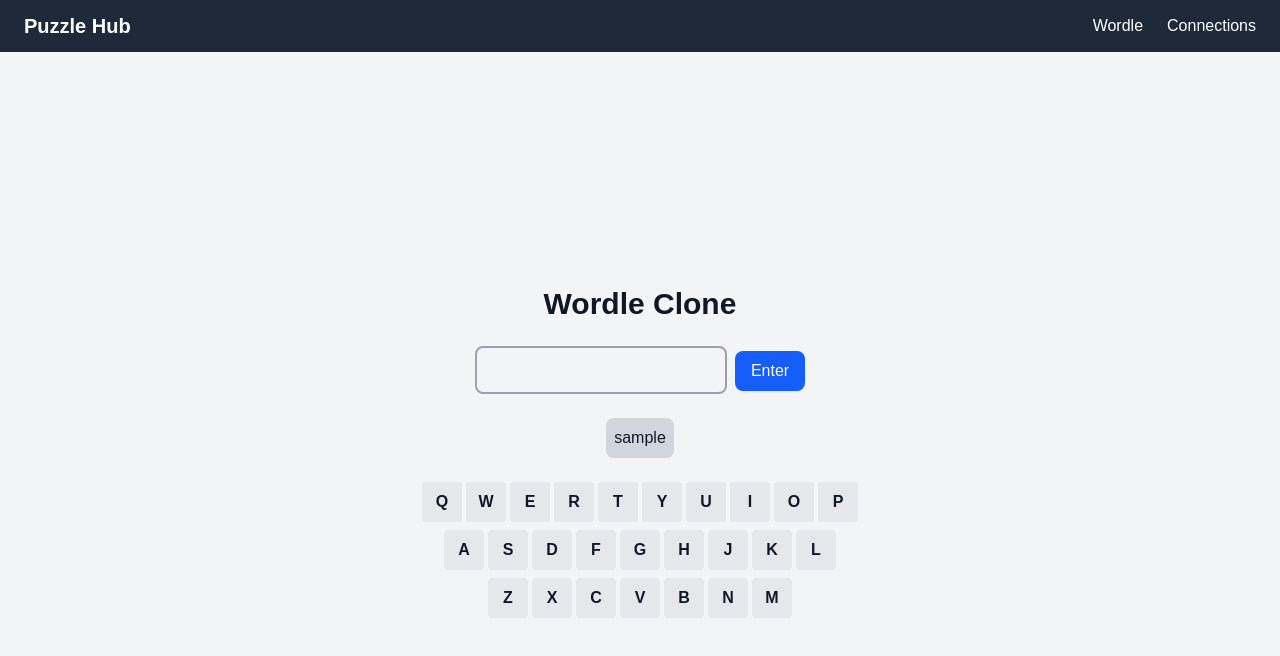
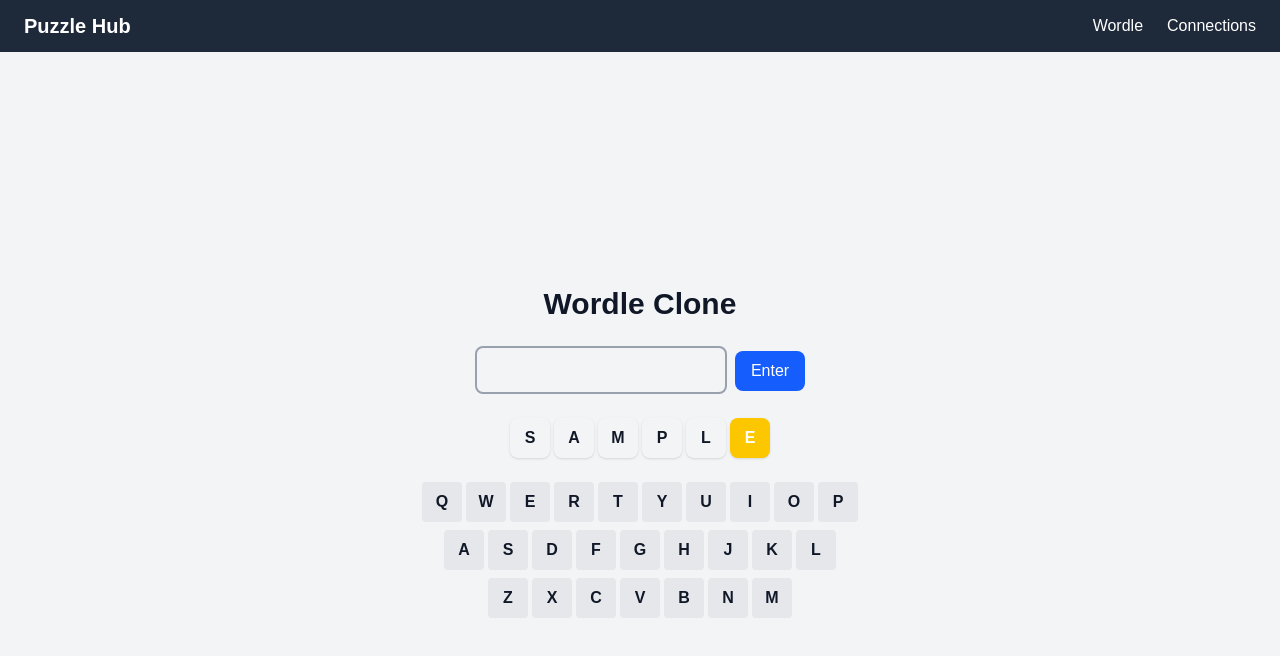
Before and after one commit to Rendo4/puzzle-hub, a Next.js app: page /wordle in a window 1280 px wide. Both pictures are taken after typing "Sample" into the empty fields and a click on the button "Enter". Shown: the top 656 px of the page. Built offline with nearby package versions, Linux system fonts and the light colour scheme.

Commit message:
world styling and correct highlights

```diff
--- a/src/app/wordle/WordleGame.jsx
+++ b/src/app/wordle/WordleGame.jsx
@@ -63,6 +63,17 @@
     }
   }, [finished]);
 
+  function getLetterStyle(letter, index) {
+    // Highlight logic only after submission
+    for (let g of guesses) {
+      if (g[index] === letter) {
+        if (letter === ANSWER[index]) return "bg-green-500 text-white";
+        else if (ANSWER.includes(letter)) return "bg-yellow-400 text-white";
+      }
+    }
+    return "text-gray-900"; // default for unsubmitted letters
+  }
+
   return (
     <div className="flex flex-col items-center justify-center min-h-screen bg-gray-100 p-6">
       <h1 className="text-3xl font-bold mb-6 text-gray-900">Wordle Clone</h1>
@@ -85,19 +96,25 @@
         </button>
       </form>
 
+      {/* Display guesses with highlighting */}
       <div className="space-y-2 mb-6">
         {guesses.map((g, i) => (
-          <div
-            key={i}
-            className={`p-2 rounded-lg ${
-              g === ANSWER ? "bg-green-500 text-white" : "bg-gray-300 text-gray-900"
-            }`}
-          >
-            {g}
+          <div key={i} className="flex gap-1">
+            {g.split("").map((letter, idx) => (
+              <div
+                key={idx}
+                className={`w-10 h-10 flex items-center justify-center font-bold rounded-lg shadow ${
+                  getLetterStyle(letter, idx)
+                }`}
+              >
+                {letter.toUpperCase()}
+              </div>
+            ))}
           </div>
         ))}
       </div>
 
+      {/* On-screen clickable keyboard */}
       <div className="space-y-2">
         {KEYBOARD.map((row, rowIndex) => (
           <div key={rowIndex} className="flex justify-center gap-1">
```
